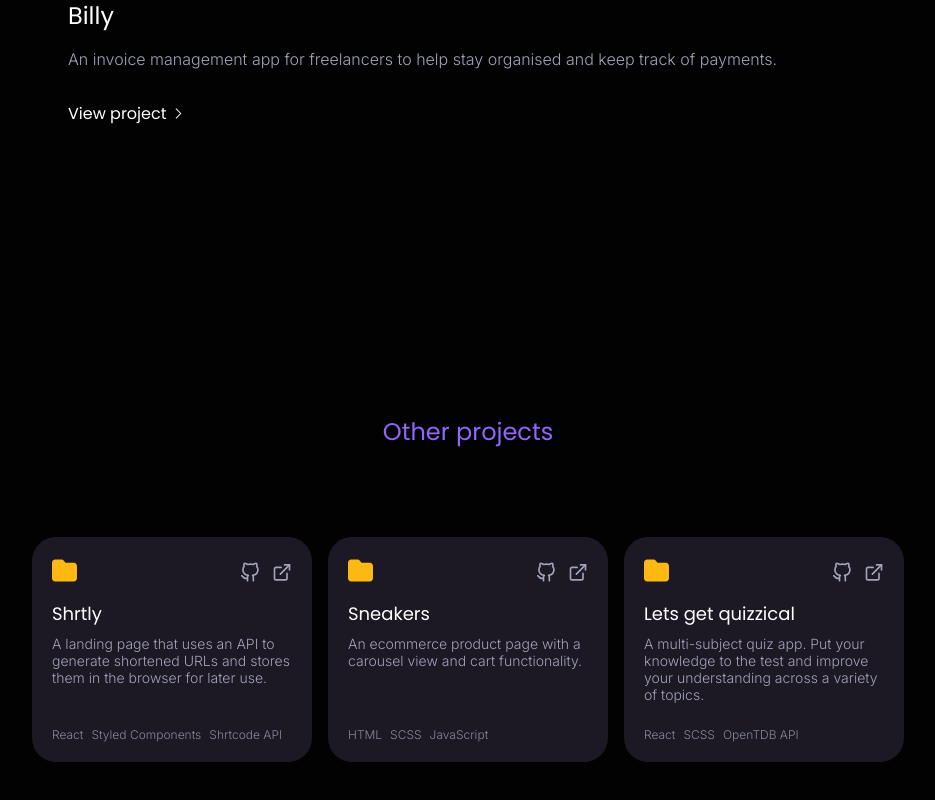
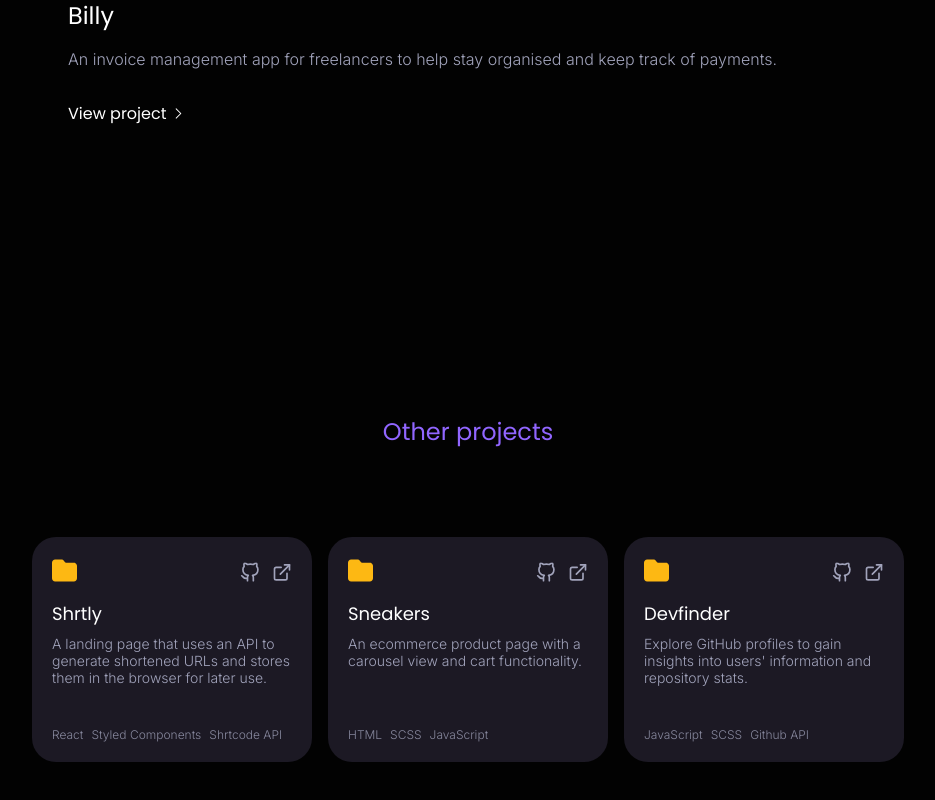
Before and after one commit to jkellerman/portfolio-site, a Next.js app: page / in a window 1280 px wide. Shown: the part 3248-4048 px from the top of the page, without its empty margins (172-1107 px from the left). Built offline with nearby package versions, Linux system fonts and the light colour scheme.

Commit message:
fix: html validator issues

```diff
--- a/src/components/Contact/Contact.jsx
+++ b/src/components/Contact/Contact.jsx
@@ -18,7 +18,7 @@
         Got a project? Lets talk
       </motion.h1>
       <motion.div className={styles.emailWrapper} variants={containerVariants}>
-        <a href="mailto: joshkellerman9@gmail.com" className={styles.email}>
+        <a href="mailto:joshkellerman9@gmail.com" className={styles.email}>
           <span>Email me</span>
           <span>
             <svg
@@ -27,7 +27,7 @@
               focusable="false"
               className={styles.contactArrow}
             >
-              <g weight="bold">
+              <g>
                 <line
                   x1="64"
                   y1="192"
--- a/src/components/Footer/Footer.jsx
+++ b/src/components/Footer/Footer.jsx
@@ -24,12 +24,9 @@
             className={styles.icon}
           >
             <title>Github</title>
-            <g id="Layer_2" data-name="Layer 2">
+            <g data-name="Layer 2">
               <g id="github">
-                <path
-                  id="icon"
-                  d="m152 0h-128a24 24 0 0 0 -24 24v128a24 24 0 0 0 24 24h128a24 24 0 0 0 24-24v-128a24 24 0 0 0 -24-24zm-46.75 140.55c-2.82.54-3.78-1.16-3.78-2.57 0-1.76.07-7.57.07-14.8 0-5.07-1.79-8.38-3.71-10 12.23-1.33 25.09-5.9 25.09-26.66a20.71 20.71 0 0 0 -5.64-14.52c.55-1.37 2.41-6.87-.55-14.31 0 0-4.6-1.45-15 5.54a52.85 52.85 0 0 0 -27.5 0c-10.52-7-15.13-5.54-15.13-5.54-3 7.46-1.1 12.96-.53 14.31a20.64 20.64 0 0 0 -5.66 14.5c0 20.7 12.84 25.35 25 26.7a11.45 11.45 0 0 0 -3.48 7.23c-3.15 1.38-11.12 3.77-16-4.49 0 0-2.9-5.2-8.42-5.57 0 0-5.37-.07-.39 3.28 0 0 3.62 1.67 6.12 7.9 0 0 3.23 10.51 18.53 7.26 0 4.5.06 7.9.06 9.19s-1 3.1-3.75 2.59c-21.82-7.12-37.58-27.37-37.58-51.25 0-29.85 24.61-54 55-54s55 24.2 55 54.05c0 23.79-15.74 44.06-37.75 51.16z"
-                />
+                <path d="m152 0h-128a24 24 0 0 0 -24 24v128a24 24 0 0 0 24 24h128a24 24 0 0 0 24-24v-128a24 24 0 0 0 -24-24zm-46.75 140.55c-2.82.54-3.78-1.16-3.78-2.57 0-1.76.07-7.57.07-14.8 0-5.07-1.79-8.38-3.71-10 12.23-1.33 25.09-5.9 25.09-26.66a20.71 20.71 0 0 0 -5.64-14.52c.55-1.37 2.41-6.87-.55-14.31 0 0-4.6-1.45-15 5.54a52.85 52.85 0 0 0 -27.5 0c-10.52-7-15.13-5.54-15.13-5.54-3 7.46-1.1 12.96-.53 14.31a20.64 20.64 0 0 0 -5.66 14.5c0 20.7 12.84 25.35 25 26.7a11.45 11.45 0 0 0 -3.48 7.23c-3.15 1.38-11.12 3.77-16-4.49 0 0-2.9-5.2-8.42-5.57 0 0-5.37-.07-.39 3.28 0 0 3.62 1.67 6.12 7.9 0 0 3.23 10.51 18.53 7.26 0 4.5.06 7.9.06 9.19s-1 3.1-3.75 2.59c-21.82-7.12-37.58-27.37-37.58-51.25 0-29.85 24.61-54 55-54s55 24.2 55 54.05c0 23.79-15.74 44.06-37.75 51.16z" />
               </g>
             </g>
           </svg>
@@ -48,12 +45,9 @@
             className={styles.icon}
           >
             <title>LinkedIn</title>
-            <g id="Layer_2" data-name="Layer 2">
+            <g data-name="Layer 2">
               <g id="linkedin">
-                <path
-                  id="icon"
-                  d="m152 0h-128a24 24 0 0 0 -24 24v128a24 24 0 0 0 24 24h128a24 24 0 0 0 24-24v-128a24 24 0 0 0 -24-24zm-92 139.28a3.71 3.71 0 0 1 -3.71 3.72h-15.81a3.71 3.71 0 0 1 -3.72-3.72v-66.28a3.72 3.72 0 0 1 3.72-3.72h15.81a3.72 3.72 0 0 1 3.71 3.72zm-11.62-76.28a15 15 0 1 1 15-15 15 15 0 0 1 -15 15zm94.26 76.54a3.41 3.41 0 0 1 -3.42 3.42h-17a3.41 3.41 0 0 1 -3.42-3.42v-31.05c0-4.64 1.36-20.32-12.13-20.32-10.45 0-12.58 10.73-13 15.55v35.86a3.42 3.42 0 0 1 -3.37 3.42h-16.42a3.41 3.41 0 0 1 -3.41-3.42v-66.87a3.41 3.41 0 0 1 3.41-3.42h16.42a3.42 3.42 0 0 1 3.42 3.42v5.78c3.88-5.83 9.63-10.31 21.9-10.31 27.18 0 27 25.38 27 39.32z"
-                />
+                <path d="m152 0h-128a24 24 0 0 0 -24 24v128a24 24 0 0 0 24 24h128a24 24 0 0 0 24-24v-128a24 24 0 0 0 -24-24zm-92 139.28a3.71 3.71 0 0 1 -3.71 3.72h-15.81a3.71 3.71 0 0 1 -3.72-3.72v-66.28a3.72 3.72 0 0 1 3.72-3.72h15.81a3.72 3.72 0 0 1 3.71 3.72zm-11.62-76.28a15 15 0 1 1 15-15 15 15 0 0 1 -15 15zm94.26 76.54a3.41 3.41 0 0 1 -3.42 3.42h-17a3.41 3.41 0 0 1 -3.42-3.42v-31.05c0-4.64 1.36-20.32-12.13-20.32-10.45 0-12.58 10.73-13 15.55v35.86a3.42 3.42 0 0 1 -3.37 3.42h-16.42a3.41 3.41 0 0 1 -3.41-3.42v-66.87a3.41 3.41 0 0 1 3.41-3.42h16.42a3.42 3.42 0 0 1 3.42 3.42v5.78c3.88-5.83 9.63-10.31 21.9-10.31 27.18 0 27 25.38 27 39.32z" />
               </g>
             </g>
           </svg>
--- a/src/components/Hero/Hero.jsx
+++ b/src/components/Hero/Hero.jsx
@@ -53,7 +53,7 @@
           <motion.a
             className={styles.button}
             variants={containerVariants}
-            href="mailto: joshkellerman9@gmail.com"
+            href="mailto:joshkellerman9@gmail.com"
           >
             Get in touch
           </motion.a>
--- a/src/components/Nav/Nav.jsx
+++ b/src/components/Nav/Nav.jsx
@@ -59,7 +59,7 @@
                 </li>
                 <li className={styles.navListItemWrapper}>
                   <a
-                    href="mailto: joshkellerman9@gmail.com"
+                    href="mailto:joshkellerman9@gmail.com"
                     className={styles.navListItem}
                   >
                     Contact
--- a/src/components/OtherProjects/OtherProjects.jsx
+++ b/src/components/OtherProjects/OtherProjects.jsx
@@ -32,7 +32,7 @@
           variants={containerVariants}
           initial="hidden"
           whileInView="visible"
-          viewport={{ once: true, amount: "some" }}
+          viewport={{ once: true, amount: "all" }}
         >
           Other projects
         </motion.h2>
@@ -42,7 +42,7 @@
         variants={listVariants}
         initial="hidden"
         whileInView="visible"
-        viewport={{ once: true, amount: "some" }}
+        viewport={{ once: true, amount: "all" }}
       >
         {OtherProjectsLists.map((item) => (
           <motion.li
--- a/src/components/ProjectDetails/ProjectDetails.jsx
+++ b/src/components/ProjectDetails/ProjectDetails.jsx
@@ -27,7 +27,7 @@
               width={20}
               height={20}
             >
-              <g weight="bold">
+              <g>
                 <line
                   x1="64"
                   y1="192"
@@ -68,7 +68,7 @@
             width={20}
             height={20}
           >
-            <g weight="bold">
+            <g>
               <line
                 x1="64"
                 y1="192"
--- a/src/components/Projects/Projects.jsx
+++ b/src/components/Projects/Projects.jsx
@@ -42,7 +42,6 @@
                 View project
               </Link>
               <svg
-                id="Layer_1"
                 enableBackground="new 0 0 128 128"
                 height="15"
                 viewBox="0 0 128 128"
@@ -51,10 +50,7 @@
                 fill="#FFF"
                 className={styles.arrow}
               >
-                <path
-                  id="Right_Arrow_4_"
-                  d="m44 108c-1.023 0-2.047-.391-2.828-1.172-1.563-1.563-1.563-4.094 0-5.656l37.172-37.172-37.172-37.172c-1.563-1.563-1.563-4.094 0-5.656s4.094-1.563 5.656 0l40 40c1.563 1.563 1.563 4.094 0 5.656l-40 40c-.781.781-1.805 1.172-2.828 1.172z"
-                />
+                <path d="m44 108c-1.023 0-2.047-.391-2.828-1.172-1.563-1.563-1.563-4.094 0-5.656l37.172-37.172-37.172-37.172c-1.563-1.563-1.563-4.094 0-5.656s4.094-1.563 5.656 0l40 40c1.563 1.563 1.563 4.094 0 5.656l-40 40c-.781.781-1.805 1.172-2.828 1.172z" />
               </svg>
             </div>
           </motion.div>
--- a/src/data/OtherProjects.js
+++ b/src/data/OtherProjects.js
@@ -27,15 +27,15 @@
   },
   {
     id: 3,
-    title: "Lets get quizzical",
+    title: "Devfinder",
     outline:
-      "A multi-subject quiz app. Put your knowledge to the test and improve your understanding across a variety of topics.",
-    link: "https://lets-get-quizzical.netlify.app",
-    github: "https://github.com/jkellerman/lets-get-quizzical",
+      "Explore GitHub profiles to gain insights into users' information and repository stats.",
+    link: "https://jkellerman.github.io/github-user-search-app",
+    github: "https://github.com/jkellerman/github-user-search-app",
     stack: [
-      { id: 1, name: "React" },
+      { id: 1, name: "JavaScript" },
       { id: 2, name: "SCSS" },
-      { id: 3, name: "OpenTDB API" },
+      { id: 3, name: "Github API" },
     ],
   },
 ];
--- a/src/data/Projects.js
+++ b/src/data/Projects.js
@@ -17,6 +17,7 @@
       { id: 5, name: "React Query" },
       { id: 6, name: "Vercel" },
       { id: 7, name: "SSR" },
+      { id: 7, name: "ISR" },
     ],
   },
   {
```
Also changed, not shown: src/pages/project/reelgood.jsx (+5 -4 lines).
